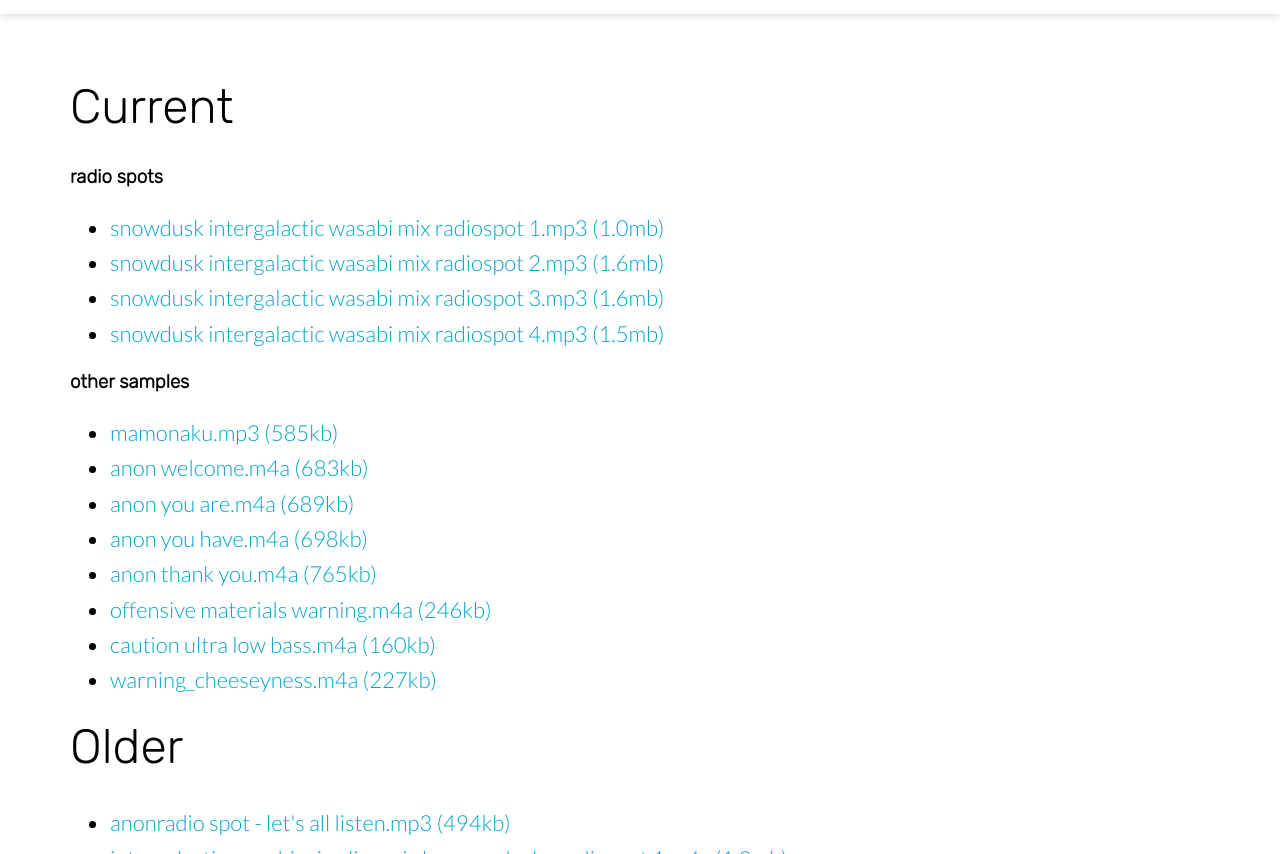
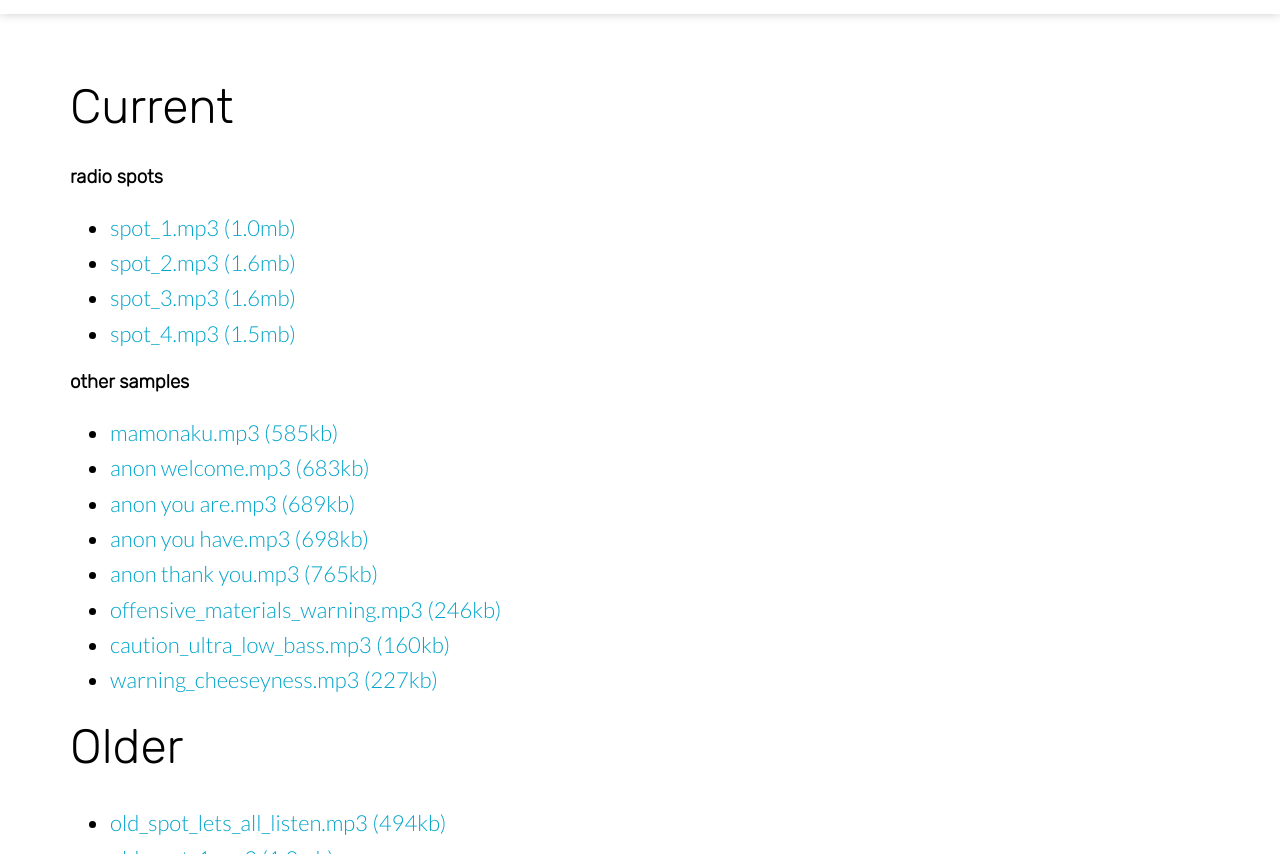
Before and after one commit to snowdusk1/frisco-jekyll-template, a Jekyll site: the page built from intergalactic/show_audio_samples/index.html, in a window 1280 px wide and 900 px high, scrolled down 858 px, cut to the strip 46-900 px from the top of the window. Built offline with Jekyll 4.4.1, drawn with Linux system fonts in a browser that asks for light colours; nearby versions of some CDN libraries; some of the changed text lies outside the part shown.

Commit message:
switching computers

```diff
--- a/intergalactic/show_audio_samples/index.html
+++ b/intergalactic/show_audio_samples/index.html
@@ -26,31 +26,31 @@ image: /images/igwm-poster-cdj-350-dark.jpg
       <h2>Current</h2>
 		  <h3>radio spots</h3>
 		  <ul>
-            <li><a href="/old/intergalactic/files/snowdusk%20intergalactic%20wasabi%20mix%20radiospot%201.mp3">snowdusk intergalactic wasabi mix radiospot 1.mp3 (1.0mb)</a></li>
-            <li><a href="/old/intergalactic/files/snowdusk%20intergalactic%20wasabi%20mix%20radiospot%202.mp3">snowdusk intergalactic wasabi mix radiospot 2.mp3 (1.6mb)</a></li>
-            <li><a href="/old/intergalactic/files/snowdusk%20intergalactic%20wasabi%20mix%20radiospot%203.mp3">snowdusk intergalactic wasabi mix radiospot 3.mp3 (1.6mb)</a></li>
-            <li><a href="/old/intergalactic/files/snowdusk%20intergalactic%20wasabi%20mix%20radiospot%204.mp3">snowdusk intergalactic wasabi mix radiospot 4.mp3 (1.5mb)</a></li>
+            <li><a href="/old/intergalactic/files/spot_1.mp3">spot_1.mp3 (1.0mb)</a></li>
+            <li><a href="/old/intergalactic/files/spot_2.mp3">spot_2.mp3 (1.6mb)</a></li>
+            <li><a href="/old/intergalactic/files/spot_3.mp3">spot_3.mp3 (1.6mb)</a></li>
+            <li><a href="/old/intergalactic/files/spot_4.mp3">spot_4.mp3 (1.5mb)</a></li>
           </ul>
 		  <h3>other samples</h3>
 		  <ul>
             <li><a href="/old/intergalactic/files/mamonaku.mp3">mamonaku.mp3 (585kb)</a></li>
-            <li><a href="/old/intergalactic/files/anon%20welcome.m4a">anon welcome.m4a (683kb)</a></li>
-            <li><a href="/old/intergalactic/files/anon%20you%20are.m4a">anon you are.m4a (689kb)</a></li>
-            <li><a href="/old/intergalactic/files/anon%20you%20have.m4a">anon you have.m4a (698kb)</a></li>
-            <li><a href="/old/intergalactic/files/anon%20thank%20you.m4a">anon thank you.m4a (765kb)</a></li>
-            <li><a href="/old/intergalactic/files/offensive%20materials%20warning.m4a">offensive materials warning.m4a (246kb)</a></li>
-            <li><a href="/old/intergalactic/files/caution%20ultra%20low%20bass.m4a">caution ultra low bass.m4a (160kb)</a></li>
-            <li><a href="/old/intergalactic/files/warning_cheeseyness.m4a">warning_cheeseyness.m4a (227kb)</a></li>
+            <li><a href="/old/intergalactic/files/anon_welcome.mp3">anon welcome.mp3 (683kb)</a></li>
+            <li><a href="/old/intergalactic/files/anon_you_are.mp3">anon you are.mp3 (689kb)</a></li>
+            <li><a href="/old/intergalactic/files/anon_you_have.mp3">anon you have.mp3 (698kb)</a></li>
+            <li><a href="/old/intergalactic/files/anon_thank_you.mp3">anon thank you.mp3 (765kb)</a></li>
+            <li><a href="/old/intergalactic/files/offensive_materials_warning.mp3">offensive_materials_warning.mp3 (246kb)</a></li>
+            <li><a href="/old/intergalactic/files/caution_ultra_low_bass.mp3">caution_ultra_low_bass.mp3 (160kb)</a></li>
+            <li><a href="/old/intergalactic/files/warning_cheeseyness.mp3">warning_cheeseyness.mp3 (227kb)</a></li>
           </ul>
       <h2>Older</h2>
       <ul>
-          <li><a href="/old/intergalactic/files/anonradio%20spot%20-%20let%27s%20all%20listen.mp3">anonradio spot - let's all listen.mp3 (494kb)</a></li>
-          <li><a href="/old/intergalactic/files/intergalactic%20wasabi%20mix%20-%20live%20mix%20by%20snowdusk%20-%20radiospot%201.m4a">intergalactic wasabi mix - live mix by snowdusk - radiospot 1.m4a (1.9mb)</a></li>
-          <li><a href="/old/intergalactic/files/intergalactic%20wasabi%20mix%20-%20live%20mix%20by%20snowdusk%20-%20radiospot%202.m4a">intergalactic wasabi mix - live mix by snowdusk - radiospot 2.m4a (1.6mb)</a></li>
-          <li><a href="/old/intergalactic/files/intergalactic%20wasabi%20mix%20-%20live%20mix%20by%20snowdusk%20-%20radiospot%203.m4a">intergalactic wasabi mix - live mix by snowdusk - radiospot 3.m4a (1.9mb)</a></li>
-          <li><a href="/old/intergalactic/files/intergalactic%20wasabi%20mix%20-%20live%20mix%20by%20snowdusk%20-%20radiospot%204.m4a">intergalactic wasabi mix - live mix by snowdusk - radiospot 4.m4a (2.1mb)</a></li>
-          <li><a href="/old/intergalactic/files/intergalactic%20wasabi%20mix%20-%20live%20mix%20by%20snowdusk%20-%20radiospot%205.m4a">intergalactic wasabi mix - live mix by snowdusk - radiospot 5.m4a (2.0mb)</a></li>
-          <li><a href="/old/intergalactic/files/snowdusk_spot.mp3">snowdusk_spot.mp3 (603kb)</a></li>
+          <li><a href="/old/intergalactic/files/old_spot_lets_all_listen.mp3">old_spot_lets_all_listen.mp3 (494kb)</a></li>
+          <li><a href="/old/intergalactic/files/old_spot_1.mp3">old_spot_1.mp3 (1.9mb)</a></li>
+          <li><a href="/old/intergalactic/files/old_spot_2.mp3">old_spot_2.mp3 (1.6mb)</a></li>
+          <li><a href="/old/intergalactic/files/old_spot_3.mp3">old_spot_3.mp3 (1.9mb)</a></li>
+          <li><a href="/old/intergalactic/files/old_spot_4.mp3">old_spot_4.mp3 (2.1mb)</a></li>
+          <li><a href="/old/intergalactic/files/old_spot_5.mp3">old_spot_5.mp3 (2.0mb)</a></li>
+          <li><a href="/old/intergalactic/files/old_spot_6.mp3">old_spot_6.mp3 (603kb)</a></li>
       </ul>
     </p>
   </div>
```
